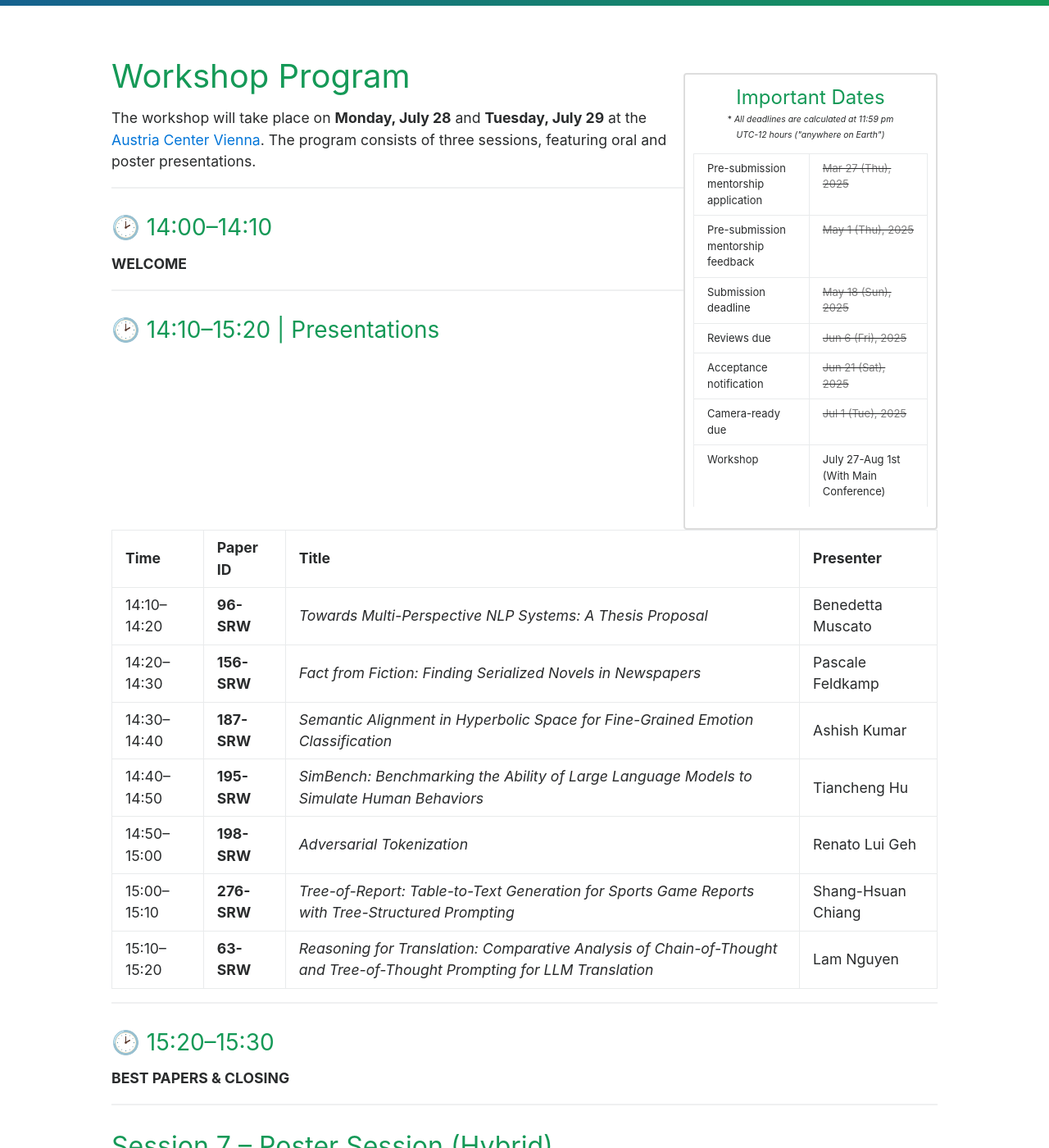
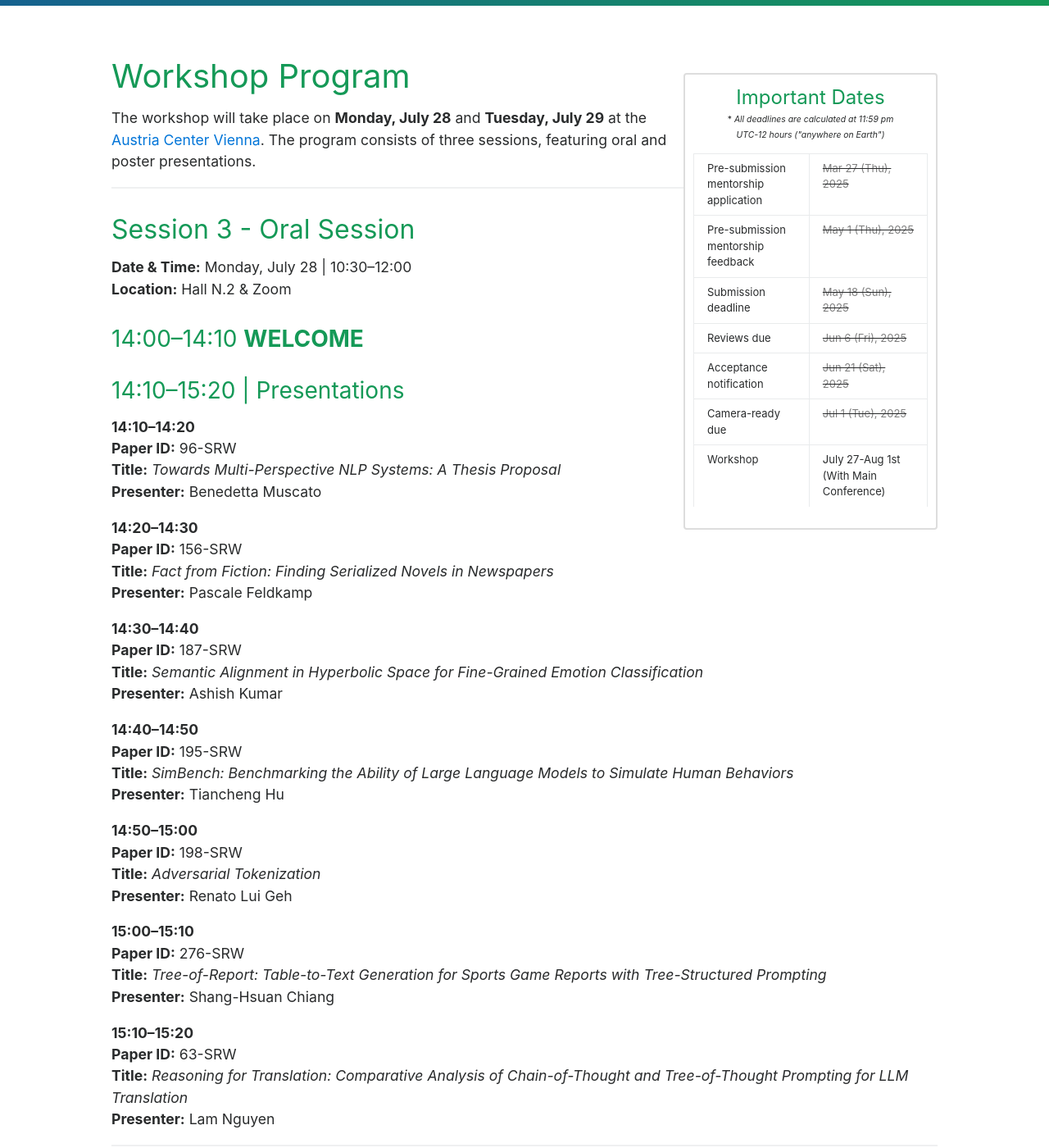
Before and after one commit to acl2025-srw/acl2025-srw.github.io, a Jekyll site: the page built from schedule.md, in a window 1280 px wide and 1400 px high, scrolled down 407 px. Shown: the whole window at 82% size. Built offline with Jekyll 4.4.1, drawn with Linux system fonts in a browser that asks for light colours; our own code applies the rules of GitHub Pages for plain Markdown files.

Commit message:
update program

```diff
--- a/schedule.md
+++ b/schedule.md
@@ -3,28 +3,53 @@
 The workshop will take place on **Monday, July 28** and **Tuesday, July 29** at the [Austria Center Vienna](https://www.acv.at/en/). The program consists of three sessions, featuring oral and poster presentations.
 
 ---
+## Session 3 - Oral Session
 
-### 🕑 14:00–14:10
-**WELCOME**
+**Date & Time:** Monday, July 28 | 10:30–12:00
+**Location:** Hall N.2 & Zoom
+
+### 14:00–14:10  **WELCOME**
+
+### 14:10–15:20 | Presentations
+
+**14:10–14:20**
+**Paper ID:** 96-SRW
+**Title:** *Towards Multi-Perspective NLP Systems: A Thesis Proposal*
+**Presenter:** Benedetta Muscato
+
+**14:20–14:30**
+**Paper ID:** 156-SRW
+**Title:** *Fact from Fiction: Finding Serialized Novels in Newspapers*
+**Presenter:** Pascale Feldkamp
+
+**14:30–14:40**
+**Paper ID:** 187-SRW
+**Title:** *Semantic Alignment in Hyperbolic Space for Fine-Grained Emotion Classification*
+**Presenter:** Ashish Kumar
+
+**14:40–14:50**
+**Paper ID:** 195-SRW
+**Title:** *SimBench: Benchmarking the Ability of Large Language Models to Simulate Human Behaviors*
+**Presenter:** Tiancheng Hu
+
+**14:50–15:00**
+**Paper ID:** 198-SRW
+**Title:** *Adversarial Tokenization*
+**Presenter:** Renato Lui Geh
+
+**15:00–15:10**
+**Paper ID:** 276-SRW
+**Title:** *Tree-of-Report: Table-to-Text Generation for Sports Game Reports with Tree-Structured Prompting*
+**Presenter:** Shang-Hsuan Chiang
+
+**15:10–15:20**
+**Paper ID:** 63-SRW
+**Title:** *Reasoning for Translation: Comparative Analysis of Chain-of-Thought and Tree-of-Thought Prompting for LLM Translation*
+**Presenter:** Lam Nguyen
 
 ---
 
-### 🕑 14:10–15:20 | Presentations
-
-| Time        | Paper ID     | Title                                                                                                                  | Presenter               |
-|-------------|--------------|------------------------------------------------------------------------------------------------------------------------|-------------------------|
-| 14:10–14:20 | **96-SRW**   | *Towards Multi-Perspective NLP Systems: A Thesis Proposal*                                                            | Benedetta Muscato       |
-| 14:20–14:30 | **156-SRW**  | *Fact from Fiction: Finding Serialized Novels in Newspapers*                                                          | Pascale Feldkamp        |
-| 14:30–14:40 | **187-SRW**  | *Semantic Alignment in Hyperbolic Space for Fine-Grained Emotion Classification*                                      | Ashish Kumar            |
-| 14:40–14:50 | **195-SRW**  | *SimBench: Benchmarking the Ability of Large Language Models to Simulate Human Behaviors*                             | Tiancheng Hu            |
-| 14:50–15:00 | **198-SRW**  | *Adversarial Tokenization*                                                                                            | Renato Lui Geh          |
-| 15:00–15:10 | **276-SRW**  | *Tree-of-Report: Table-to-Text Generation for Sports Game Reports with Tree-Structured Prompting*                     | Shang-Hsuan Chiang      |
-| 15:10–15:20 | **63-SRW**   | *Reasoning for Translation: Comparative Analysis of Chain-of-Thought and Tree-of-Thought Prompting for LLM Translation* | Lam Nguyen              |
-
-
----
-
-### 🕑 15:20–15:30
+### 15:20–15:30
 **BEST PAPERS & CLOSING**
 
 ---
```
